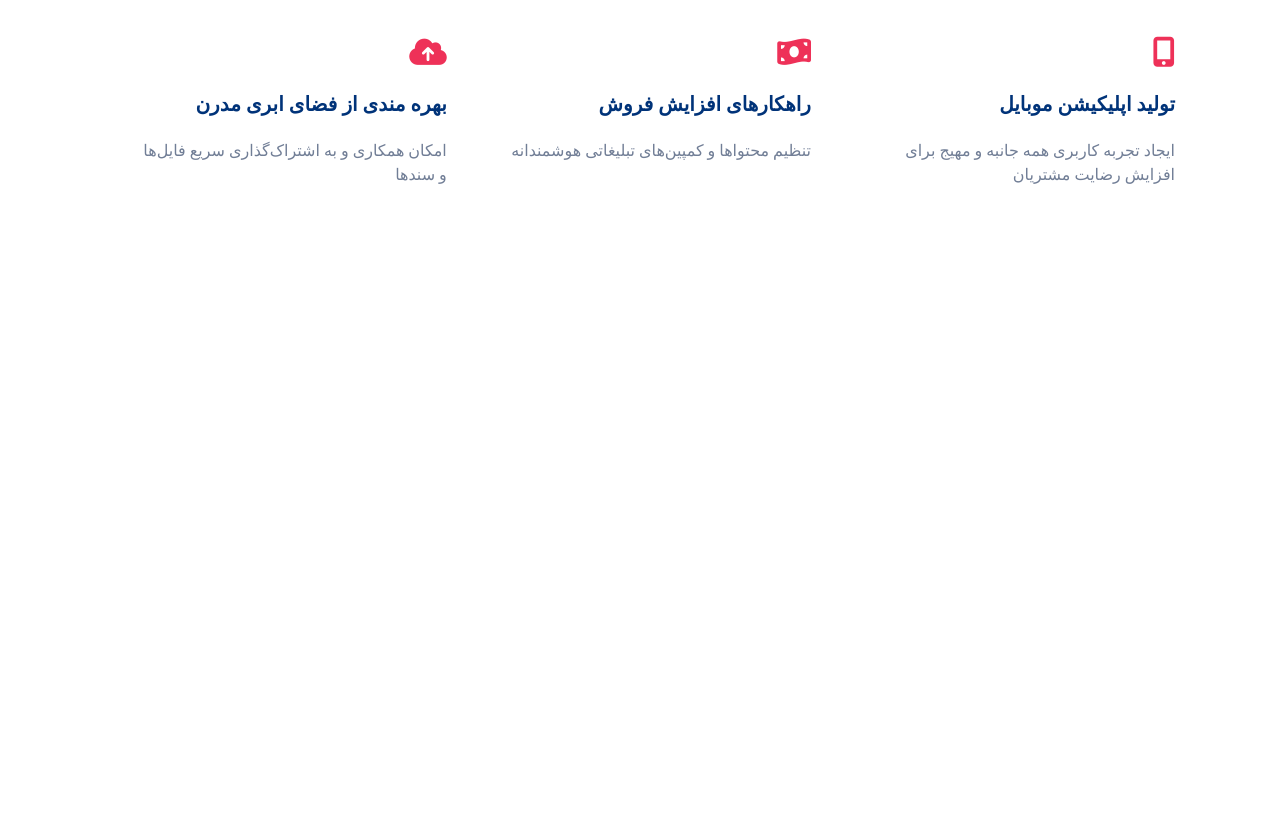
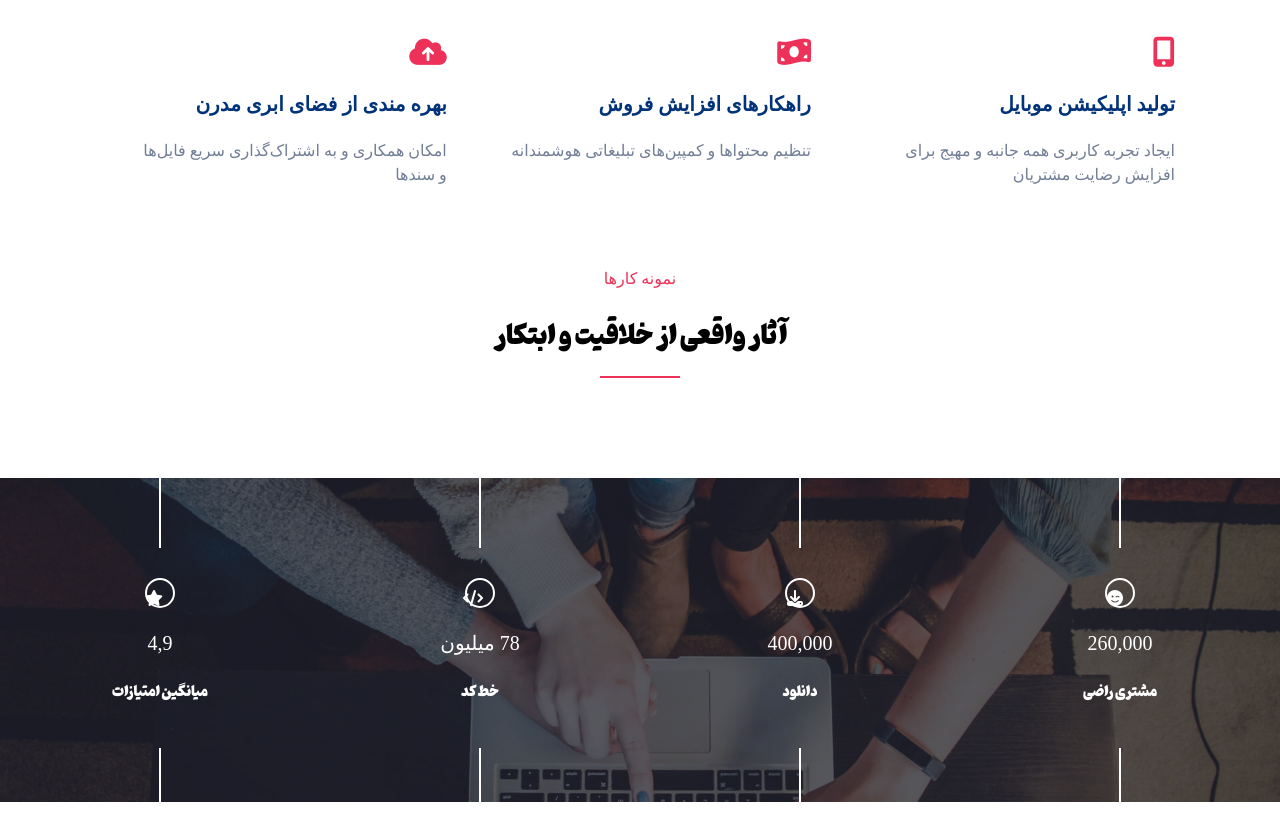
Before and after one commit to Matin-Hosseini/diako-host, a plain HTML site: page index.html in a window 1280 px wide. Shown: the part 2289-3129 px from the top of the page. Before the commit the page ends 2556 px from the top, so only its background shows below. Drawn offline with Linux system fonts and the light colour scheme; a web font is replaced by a local one.

Commit message:
Funfacts completed

```diff
--- a/css/app.css
+++ b/css/app.css
@@ -12,6 +12,7 @@
   --button-color: #ee3158;
 
   --transition: 0.2s ease-in-out;
+  --transition-2: 0.3s ease-in-out;
 }
 /*  ---- boilerplates (primary styles) starts ----  */
 
@@ -350,4 +351,80 @@ header {
 }
 /*  ---- services  ends ----  */
 
+/*  ---- resume  starts ----  */
+
+/*  ---- funfacts  starts ----  */
+.resume__funfacts {
+  margin: 10rem 0;
+  background-image: url("./../assets/images/resume-fix-background.jpg");
+  background-attachment: fixed;
+  background-repeat: no-repeat;
+  background-size: cover;
+  background-position: center center;
+  padding: 10rem 0;
+  position: relative;
+  display: flex;
+  flex-wrap: wrap;
+  overflow: hidden;
+}
+.resume__funfacts::before {
+  content: "";
+  position: absolute;
+  width: 100%;
+  height: 100%;
+  left: 0;
+  top: 0;
+  background-color: #151620;
+  opacity: 0.7;
+}
+.funfact {
+  position: relative;
+  display: flex;
+  flex-direction: column;
+  align-items: center;
+  justify-content: center;
+  flex-basis: 100%;
+  cursor: pointer;
+  transition: all var(--transition-2);
+  margin: 3rem 0;
+}
+
+.funfact__icon {
+  color: #fff;
+  padding: 1rem;
+  border: 2px solid #fff;
+  border-radius: 50%;
+  width: 3rem;
+  height: 3rem;
+  transition: all var(--transition-2);
+}
+.funfact__amount {
+  font-family: var(--secondary-font);
+  font-size: 2rem;
+  color: #fff;
+  margin: 2rem 0;
+}
+.funfact__title {
+  color: #fff;
+}
+
+.funfact:hover {
+  transform: translateY(-1rem);
+}
+
+.funfact:hover .funfact__icon {
+  background-color: #fff;
+  color: #000;
+}
+.funfact:hover::before {
+  top: -50rem;
+}
+.funfact:hover::after {
+  top: 50rem;
+}
+
+/*  ---- funfacts  ends ----  */
+
+/*  ---- resume  ends ----  */
+
 @import "./responsive.css";
--- a/css/responsive.css
+++ b/css/responsive.css
@@ -178,3 +178,37 @@
   }
 }
 /*  ---- services ends ----  */
+
+/*  ---- resume starts ----  */
+
+/*  ---- funfacts starts ----  */
+@media (min-width: 576px) {
+  .funfact {
+    flex-basis: 50%;
+    margin-bottom: 6rem;
+  }
+}
+@media (min-width: 768px) {
+  .funfact {
+    flex-basis: 25%;
+    margin: 0;
+  }
+  .funfact::before,
+  .funfact::after {
+    position: absolute;
+    content: "";
+    width: 0.2rem;
+    height: 20rem;
+    background-color: #fff;
+    transition: all var(--transition-2);
+  }
+  .funfact::before {
+    top: -23rem;
+  }
+  .funfact::after {
+    top: 17rem;
+  }
+}
+/*  ---- funfacts ends ----  */
+
+/*  ---- resume ends ----  */
--- a/index.html
+++ b/index.html
@@ -180,41 +180,87 @@
         <div class="container">
           <div class="section-header">
             <p class="section-header__caption">خدمات</p>
-            <h3 class="section-header__title">چه نیازهایی را از شما برطرف می کنیم؟</h3>
+            <h3 class="section-header__title">
+              چه نیازهایی را از شما برطرف می کنیم؟
+            </h3>
             <span class="section-header__line"></span>
           </div>
 
           <div class="services__boxes">
             <div class="services__box">
               <i class="fa-brands fa-google services__icon"></i>
-              <h4 class="services__title">بهینه سازی سئو </h4>
-              <p class="services__caption">افزایش ترافیک و رتبه بندی وبسایت شما برای خزنده ها</p>
+              <h4 class="services__title">بهینه سازی سئو</h4>
+              <p class="services__caption">
+                افزایش ترافیک و رتبه بندی وبسایت شما برای خزنده ها
+              </p>
             </div>
             <div class="services__box">
               <i class="fa-brands fa-artstation services__icon"></i>
               <h4 class="services__title">تولید محتواهای خلاقانه</h4>
-              <p class="services__caption"> ترغیب به اقدام و تعامل بیشتر با مشتریان</p>
+              <p class="services__caption">
+                ترغیب به اقدام و تعامل بیشتر با مشتریان
+              </p>
             </div>
             <div class="services__box">
               <i class="fa-solid fa-chart-line services__icon"></i>
               <h4 class="services__title">تحلیل رقبا و بازار</h4>
-              <p class="services__caption">شناسایی چشم‌اندازهای جدید و ایجاد فرصت‌های کسب‌وکاری رو به رشد</p>
+              <p class="services__caption">
+                شناسایی چشم‌اندازهای جدید و ایجاد فرصت‌های کسب‌وکاری رو به رشد
+              </p>
             </div>
             <div class="services__box">
               <i class="fa-solid fa-mobile-screen-button services__icon"></i>
               <h4 class="services__title">تولید اپلیکیشن موبایل</h4>
-              <p class="services__caption">ایجاد تجربه کاربری همه جانبه و مهیج برای افزایش رضایت مشتریان</p>
+              <p class="services__caption">
+                ایجاد تجربه کاربری همه جانبه و مهیج برای افزایش رضایت مشتریان
+              </p>
             </div>
             <div class="services__box">
               <i class="fa-solid fa-money-bill-wave services__icon"></i>
               <h4 class="services__title">راهکارهای افزایش فروش</h4>
-              <p class="services__caption">تنظیم محتواها و کمپین‌های تبلیغاتی هوشمندانه</p>
+              <p class="services__caption">
+                تنظیم محتواها و کمپین‌های تبلیغاتی هوشمندانه
+              </p>
             </div>
             <div class="services__box">
               <i class="fa-solid fa-cloud-arrow-up services__icon"></i>
               <h4 class="services__title">بهره مندی از فضای ابری مدرن</h4>
-              <p class="services__caption">امکان همکاری و به اشتراک‌گذاری سریع فایل‌ها و سند‌ها</p>
+              <p class="services__caption">
+                امکان همکاری و به اشتراک‌گذاری سریع فایل‌ها و سند‌ها
+              </p>
             </div>
+          </div>
+        </div>
+      </section>
+
+      <section class="resume">
+        <div class="container">
+          <div class="section-header">
+            <p class="section-header__caption">نمونه کارها</p>
+            <h3 class="section-header__title">آثار واقعی از خلاقیت و ابتکار</h3>
+            <span class="section-header__line"></span>
+          </div>
+        </div>
+        <div class="resume__funfacts">
+          <div class="funfact">
+            <i class="fa-solid fa-face-smile-wink funfact__icon"></i>
+            <span class="funfact__amount">260,000</span>
+            <span class="funfact__title">مشتری راضی</span>
+          </div>
+          <div class="funfact">
+            <i class="fa-solid fa-download funfact__icon"></i>
+            <span class="funfact__amount">400,000</span>
+            <span class="funfact__title">دانلود</span>
+          </div>
+          <div class="funfact">
+            <i class="fa-solid fa-code funfact__icon"></i>
+            <span class="funfact__amount">78 میلیون</span>
+            <span class="funfact__title">خط کد</span>
+          </div>
+          <div class="funfact">
+            <i class="fa-solid fa-star funfact__icon"></i>
+            <span class="funfact__amount">4,9</span>
+            <span class="funfact__title">میانگین امتیازات</span>
           </div>
         </div>
       </section>
```
Also changed, not shown: assets/images/resume-fix-background.jpg (added), assets/images/shapes-background.jpg (added).
